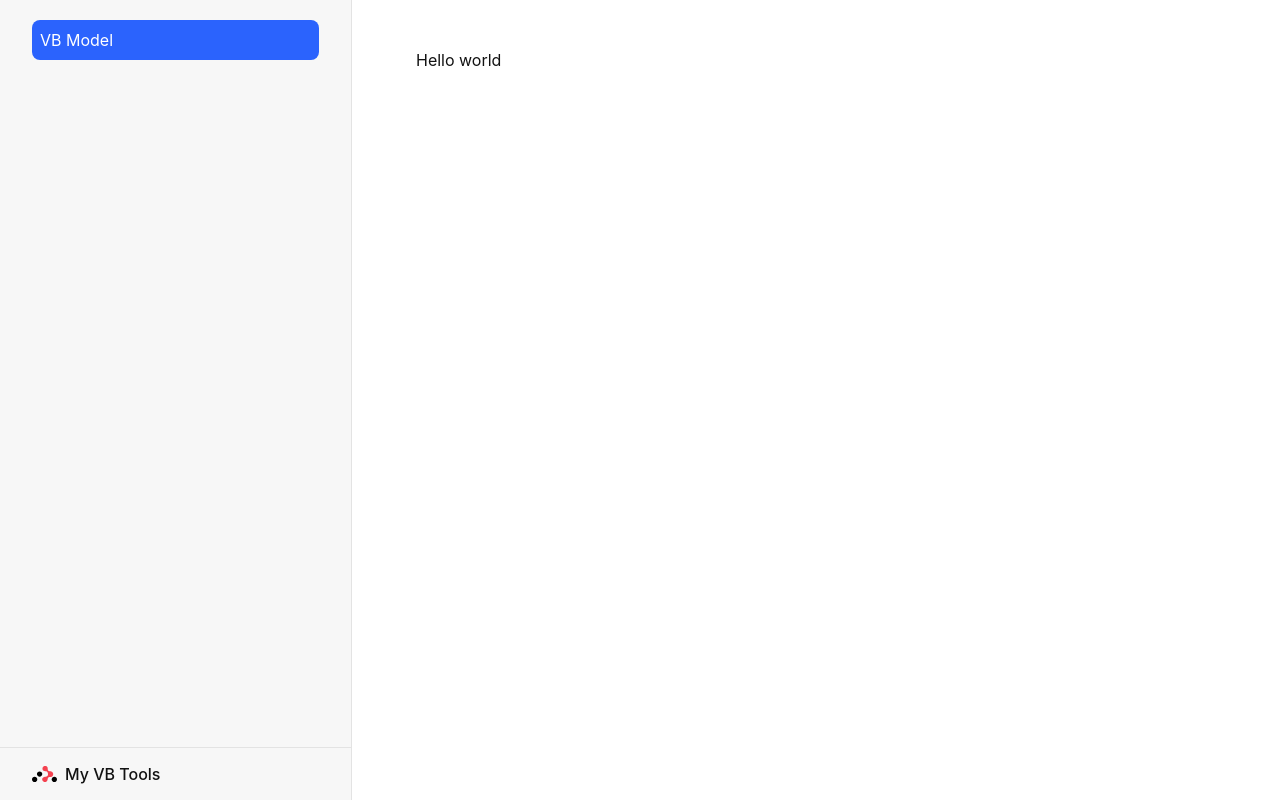
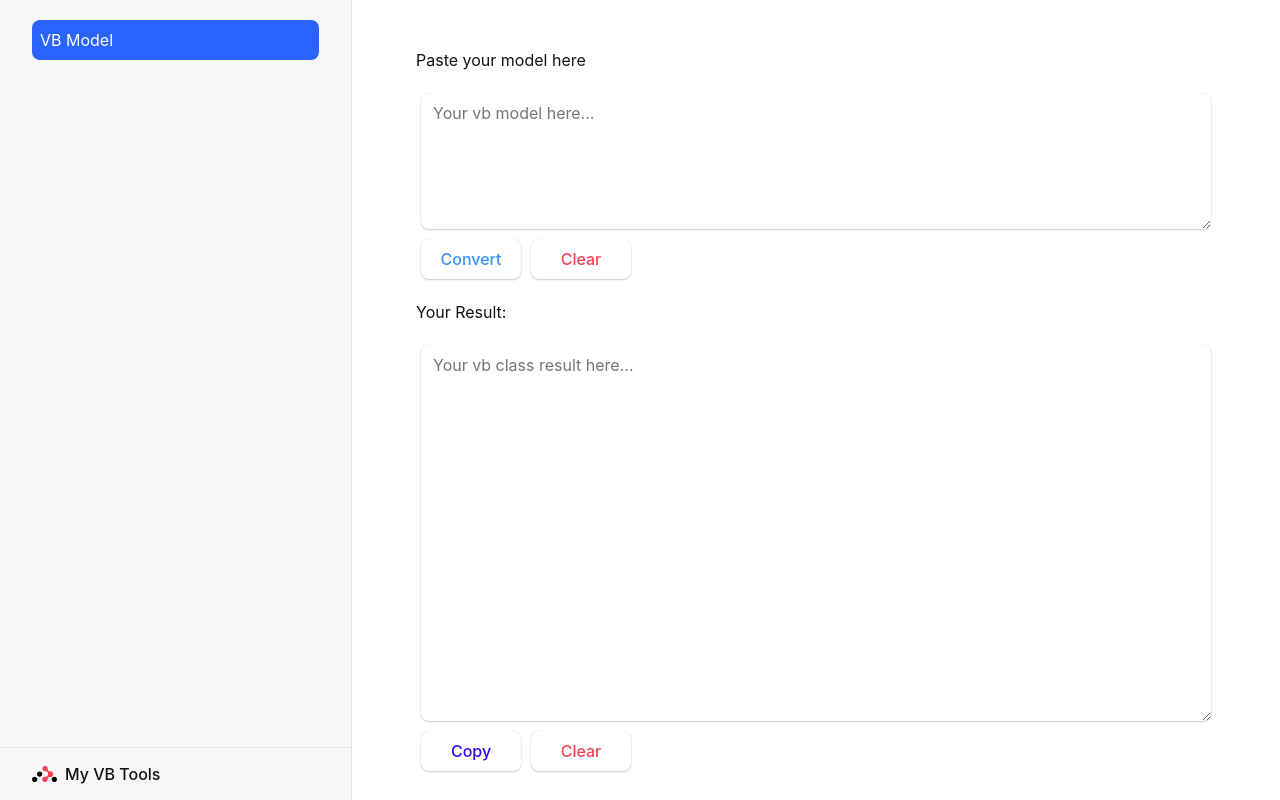
Before and after one commit to hycheng27/react-router-v6-tutorial, a React (Vite) app: page /tools/vb-model in a window 1280 px wide. Built offline with nearby package versions, Linux system fonts and the light colour scheme.

Commit message:
test case columns conversion

```diff
--- /dev/null
+++ b/src/components/CornerAlert.jsx
@@ -0,0 +1,5 @@
+function CornerAlert() {
+  return <div>Corner Alert</div>;
+}
+
+export default CornerAlert;
--- a/src/index.css
+++ b/src/index.css
@@ -8,14 +8,16 @@ html {
 }
 
 body {
-  font-family: -apple-system, BlinkMacSystemFont, 'Segoe UI', 'Roboto', 'Oxygen', 'Ubuntu', 'Cantarell', 'Fira Sans',
-    'Droid Sans', 'Helvetica Neue', sans-serif;
+  font-family: -apple-system, BlinkMacSystemFont, 'Segoe UI', 'Roboto', 'Oxygen',
+    'Ubuntu', 'Cantarell', 'Fira Sans', 'Droid Sans', 'Helvetica Neue',
+    sans-serif;
   -webkit-font-smoothing: antialiased;
   -moz-osx-font-smoothing: grayscale;
 }
 
 code {
-  font-family: source-code-pro, Menlo, Monaco, Consolas, 'Courier New', monospace;
+  font-family: source-code-pro, Menlo, Monaco, Consolas, 'Courier New',
+    monospace;
 }
 
 html,
@@ -41,6 +43,9 @@ button {
 button {
   color: #3992ff;
   font-weight: 500;
+  margin: 5px;
+  max-width: 200px;
+  min-width: 100px;
 }
 
 textarea:hover,
--- a/src/routes/root.jsx
+++ b/src/routes/root.jsx
@@ -8,9 +8,9 @@ export default function Root() {
       <div id='sidebar'>
         <h1>My VB Tools</h1>
         <nav>
+          <ul>
             {tools.length ? (
               tools.map((tool, i) => (
-              <ul>
                 <li key={`tool-${i}`}>
                   <NavLink
                     to={`tools/${tool.url}`}
@@ -21,18 +21,19 @@ export default function Root() {
                     {tool.name}
                   </NavLink>
                 </li>
-              </ul>
               ))
             ) : (
               <p>
                 <i>No tools</i>
               </p>
             )}
+          </ul>
         </nav>
       </div>
       <div
         id='detail'
         className={navigation.state === 'loading' ? 'loading' : ''}
+        style={{ overflow: 'auto' }}
       >
         <Outlet />
       </div>
--- a/src/routes/vbModel.jsx
+++ b/src/routes/vbModel.jsx
@@ -1,16 +1,68 @@
-import { Form, useLoaderData, useFetcher } from 'react-router-dom';
-
-export async function action({ request, params }) {
-  let formData = await request.formData();
-  return updateContact(params.contactId, {
-    favorite: formData.get('favorite') === 'true',
-  });
-}
+import React, { useState } from 'react';
+import { getColumnDefinitions } from '../utils/vbModel';
 
 export default function VbModel() {
+  const [tableDefInput, setTableDefInput] = useState('');
+  const [vbClassOutput, setVbClassOutput] = useState('');
+
+  const convertTableDefToVbClass = () => {
+    //setVbClassOutput(tableDefInput);
+
+    // Split the input into lines
+    const lines = tableDefInput.split('\n');
+
+    // Get the column definitions
+
+    setVbClassOutput(getColumnDefinitions().join('\n'));
+  };
+
   return (
-    <div id='vb-model'>
-      <p>Hello world</p>
+    <div id='vb-model' style={{ display: 'flex', flexDirection: 'column' }}>
+      <p>Paste your model here</p>
+      <textarea
+        placeholder='Your vb model here...'
+        rows='5'
+        cols='40'
+        style={{ margin: 5 }}
+        value={tableDefInput}
+        onChange={(e) => setTableDefInput(e.target.value)}
+      ></textarea>
+
+      <div style={{ display: 'flex' }}>
+        <button onClick={convertTableDefToVbClass}>Convert</button>
+
+        <button
+          style={{ color: '#f44250' }}
+          onClick={() => setTableDefInput('')}
+        >
+          Clear
+        </button>
+      </div>
+
+      <p>Your Result:</p>
+      <textarea
+        placeholder='Your vb class result here...'
+        rows='15'
+        cols='40'
+        style={{ margin: 5 }}
+        value={vbClassOutput}
+        onChange={(e) => setVbClassOutput(e.target.value)}
+      ></textarea>
+
+      <div style={{ display: 'flex' }}>
+        <button style={{ color: '#3704ee' }} onClick={convertTableDefToVbClass}>
+          Copy
+        </button>
+
+        <button
+          style={{ color: '#f44250' }}
+          onClick={() => setTableDefInput('')}
+        >
+          Clear
+        </button>
+      </div>
+
+      <div style={{ padding: 30 }}></div>
     </div>
   );
 }
--- /dev/null
+++ b/src/utils/vbModel.js
@@ -0,0 +1,83 @@
+const testCase = [
+  '[id] INT NOT NULL',
+  '[field0] VARCHAR(50) NULL',
+  '[field1] SMALLINT NULL',
+  '[field2] NVARCHAR(MAX) NULL',
+  '[field3] BIT NULL',
+  '[field3] DATE NULL',
+];
+
+export function getColumnDefinitions(tableDefColLines) {
+  // For each line of column definition, get the column name, type, and if it's nullable.
+  // Make switch cases to construct the output for each type.
+  const columnDefs = [];
+
+  if (!Array.isArray(tableDefColLines) || !tableDefColLines.length) {
+    console.warn('Using test case as the input');
+    tableDefColLines = testCase;
+  }
+
+  for (let i = 0; i < testCase.length; i++) {
+    const line = tableDefColLines[i];
+    const column = line.split(' ');
+    const name = column[0].replace('[', '').replace(']', '');
+    const type = column[1];
+    const isNullable = column[2] === 'NULL' ? true : false;
+    console.log(name, type, isNullable);
+
+    let colDef = 'Public ' + snakeToCamelCase(name);
+
+    // handle varchar types
+    if (type.includes('VARCHAR')) {
+      colDef += ' As String';
+
+      if (isNullable) {
+        colDef += ' = Nothing';
+      }
+    }
+
+    // handle int types
+    else if (type.includes('INT')) {
+      colDef += ' As Integer';
+
+      if (isNullable) {
+        colDef += '?';
+      }
+    }
+
+    // handle smallint types
+    else if (type.includes('SMALLINT')) {
+      colDef += ' As Short';
+
+      if (isNullable) {
+        colDef += '?';
+      }
+    }
+
+    // handle date types
+    else if (type.includes('DATE')) {
+      colDef += ' As Date';
+
+      if (isNullable) {
+        colDef += '?';
+      }
+    }
+
+    // handle bit types
+    else if (type.includes('BIT')) {
+      colDef += ' As Boolean';
+
+      if (isNullable) {
+        colDef += '?';
+      }
+    }
+    columnDefs.push(colDef);
+  }
+  return columnDefs;
+}
+
+export function snakeToCamelCase(str) {
+  return str
+    .toLowerCase()
+    .replace(/[^a-zA-Z0-9]+(.)/g, (m, chr) => chr.toUpperCase());
+}
```
Lines whose indentation alone changed are shown as unchanged.
